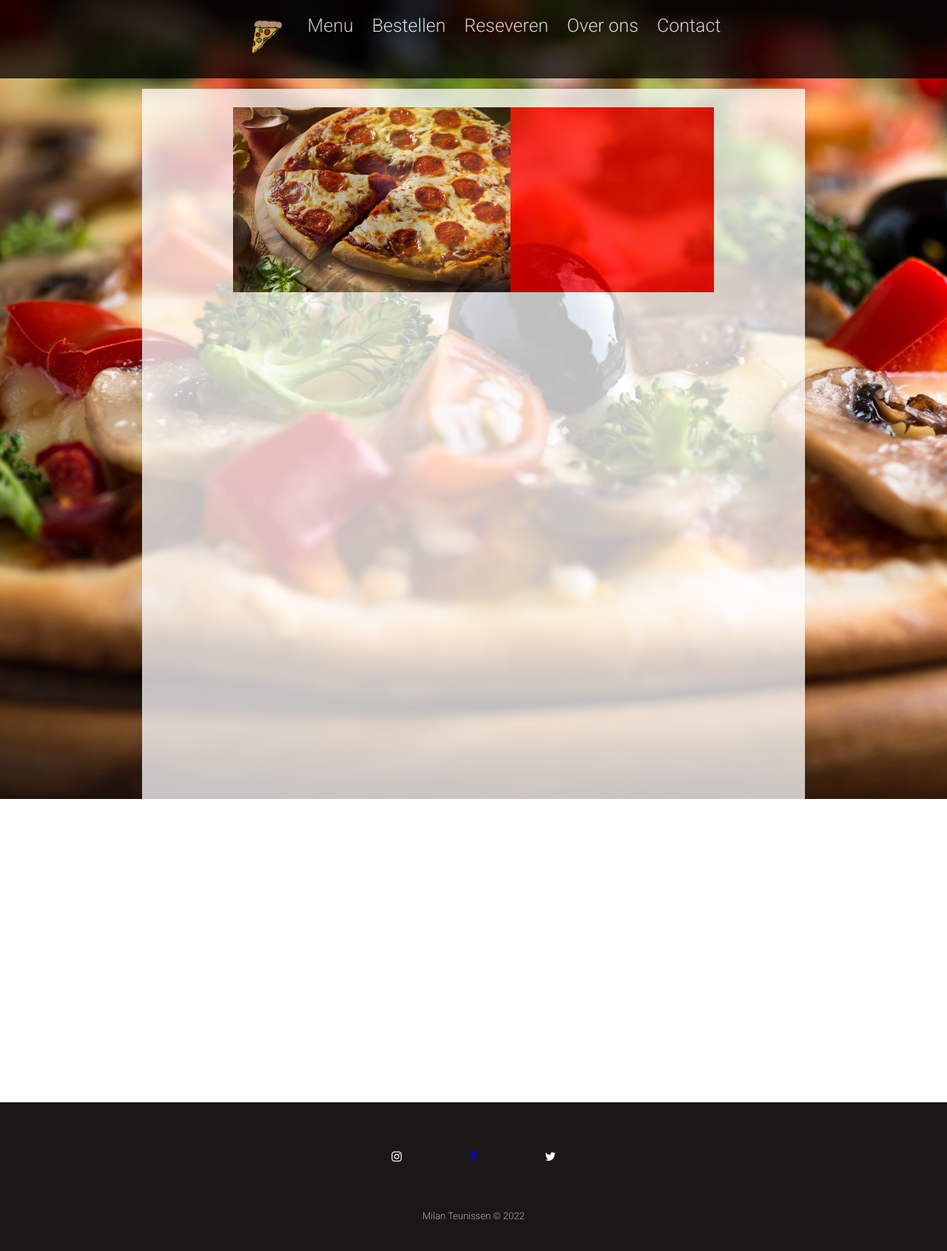
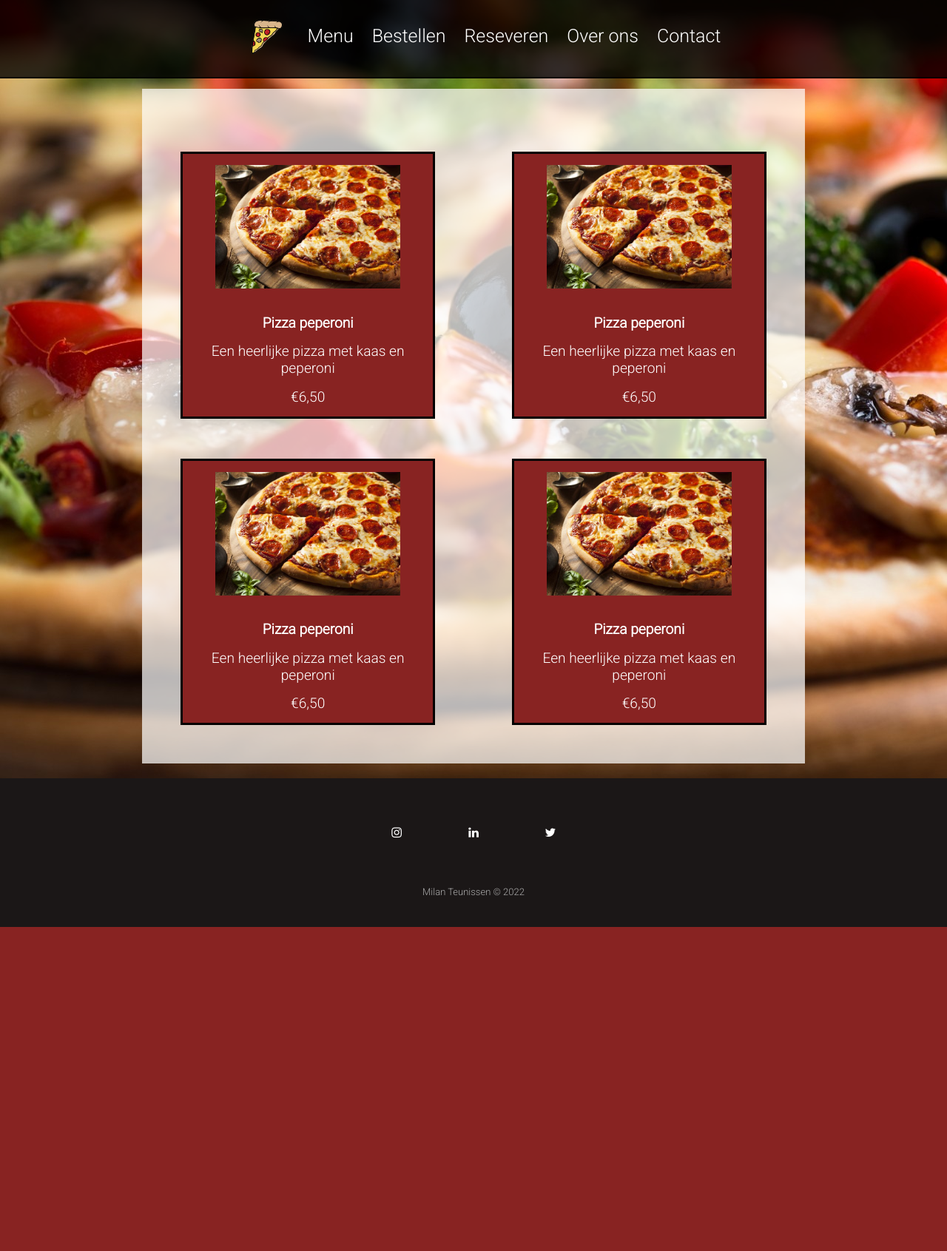
Before and after one commit to MilanTeunissen/miniCRUD, a PHP site: page / in a window 1280 px wide. Shown: the whole page at 74% size. After the commit the page ends 1253 px from the top, so only its background shows below. Run offline with PHP 8.4, Linux system fonts and the light colour scheme; some libraries are stand-ins or nearby versions.

Commit message:
aan css gewerkt

```diff
--- a/css/style.css
+++ b/css/style.css
@@ -23,12 +23,11 @@
 }
 
 .nav {
-  background-color: #000000;
+  background-color: #000000c9;
   padding: 20px;
   outline: 2px solid black;
   width: 100%;
   transition: all 0.2s ease-in-out;
-  opacity: 0.75;
   position: fixed;
   z-index: 20;
 }
@@ -41,6 +40,8 @@
   text-decoration: none;
   color: #ffffff;
   transition: all 0.2s ease-in-out;
+  position: relative;
+  top: 14px;
 }
 .nav__item:hover {
   transform: scale(1.1);
@@ -86,44 +87,134 @@
   display: flex;
   justify-content: center;
 }
+
 .base {
   position: relative;
   justify-content: center;
   display: flex;
   top: 110px;
+  height: 80%;
   width: 70%;
   margin: 10px;
   padding: 15px;
-  background-color: #ffffff;
-  opacity: 0.75;
+  background-color: #ffffffb6;
 }
 
-.menu_items {
-  height: 1300px;
-  width: 75%;
-  margin: 10px;
-  display: flex;
-  justify-content: center;
+/*menu page*/
+
+.Menu_foto {
+  max-width: 250px;
+  max-height: 250px;
 }
 
-.menu_item_1 {
-  height: 250px;
-  width: 80%;
-  background-color: #ff0000;
-  opacity: 1;
+.Menu_items {
+  margin: 10px;
+  height: auto;
+  width: 100%;
+  text-align: center;
+  display: flex;
+  flex-direction: row;
+  justify-content: space-between;
+  margin-top: 5%;
 }
 
-.menu_item_1_img {
-  max-height: 250px;
-  max-width: 60%;
-  width: 75%;
+.Menu_head {
+  text-align: center;
+  margin-top: 10%;
+  font-size: larger;
+}
+
+.Menu_text {
+  text-align: center;
+  margin-top: 5%;
+  font-size: larger;
+}
+
+.Menu {
+  width: 100%;
+  margin: 30px;
+  padding: 15px;
+  color: white;
+  background-color: #882322;
+  outline: 3px solid black;
+  transition: all 0.2s ease-in-out;
+}
+
+.Menu:hover {
+  transform: scale(1.1);
+}
+
+@media only screen and (max-width: 1700px) {
+  .Menu_items {
+    flex-wrap: wrap;
+  }
+
+  .Menu {
+    width: 40%;
+  }
+}
+
+@media only screen and (max-width: 850px) {
+  .Menu_items {
+    justify-content: center;
+  }
+
+  .Menu {
+    width: 80%;
+  }
 }
 
 @media only screen and (max-width: 650px) {
   .base {
-    top: 270px;
+    top: 300px;
   }
 }
+
+@media only screen and (max-width: 550px) {
+  .Menu_items {
+    justify-content: center;
+  }
+
+  .Menu {
+    width: 100%;
+    margin: 30px 10px;
+  }
+
+  .Menu:hover {
+    transform: scale(1);
+  }
+}
+
+@media only screen and (max-width: 500px) {
+  .Menu_items {
+    justify-content: center;
+  }
+
+  .Menu {
+    width: 100%;
+    margin: 30px 10px;
+  }
+
+  .Menu:hover {
+    transform: scale(1);
+  }
+}
+
+@media only screen and (max-width: 450px) {
+  .Menu_foto {
+    max-width: 200px;
+    max-height: 200px;
+  }
+}
+
+@media only screen and (max-width: 380px) {
+  .Menu_foto {
+    max-width: 150px;
+    max-height: 150px;
+  }
+}
+
+/*contact*/
 
 /*Footer*/
 footer {
@@ -202,7 +293,7 @@
 }
 
 .fa-instagram,
-.fa-facbook,
+.fa-linkedin,
 .fa-twitter {
   color: white;
 }
--- a/index.php
+++ b/index.php
@@ -32,9 +32,32 @@
     </header>
     <main>
       <div class="base">
-        <div class="menu_items">
-          <img class="menu_item_1_img" src="images/pizza_placeholder.jpg" />
-          <div class="menu_item_1"></div>
+        <div class="Menu_items">
+          <div class="Menu">
+              <img class="Menu_foto" src="images/pizza_placeholder.jpg">
+              <h1 class="Menu_head">Pizza peperoni</h1>
+              <p class="Menu_text">Een heerlijke pizza met kaas en peperoni</p>
+              <p class="Menu_text">€6,50</p>
+            </div>
+            <div class="Menu">
+              <img class="Menu_foto" src="images/pizza_placeholder.jpg">
+              <h1 class="Menu_head">Pizza peperoni</h1>
+              <p class="Menu_text">Een heerlijke pizza met kaas en peperoni</p>
+              <p class="Menu_text">€6,50</p>
+            </div>
+            <div class="Menu">
+              <img class="Menu_foto" src="images/pizza_placeholder.jpg">
+              <h1 class="Menu_head">Pizza peperoni</h1>
+              <p class="Menu_text">Een heerlijke pizza met kaas en peperoni</p>
+              <p class="Menu_text">€6,50</p>
+            </div>
+            <div class="Menu">
+              <img class="Menu_foto" src="images/pizza_placeholder.jpg">
+              <h1 class="Menu_head">Pizza peperoni</h1>
+              <p class="Menu_text">Een heerlijke pizza met kaas en peperoni</p>
+              <p class="Menu_text">€6,50</p>
+            </div>
+        </div>
         </div>
       </div>
     </main>
@@ -50,8 +73,8 @@
             ></a>
             <a
               target="”_blank”"
-              href="https://www.facebook.com/"
-              class="fa fa-facebook"
+              href="https://www.linkedin.com/feed/"
+              class="fa fa-linkedin"
             ></a>
             <a
               target="”_blank”"
```
Also changed, not shown: contact.php (+3 -4 lines).
